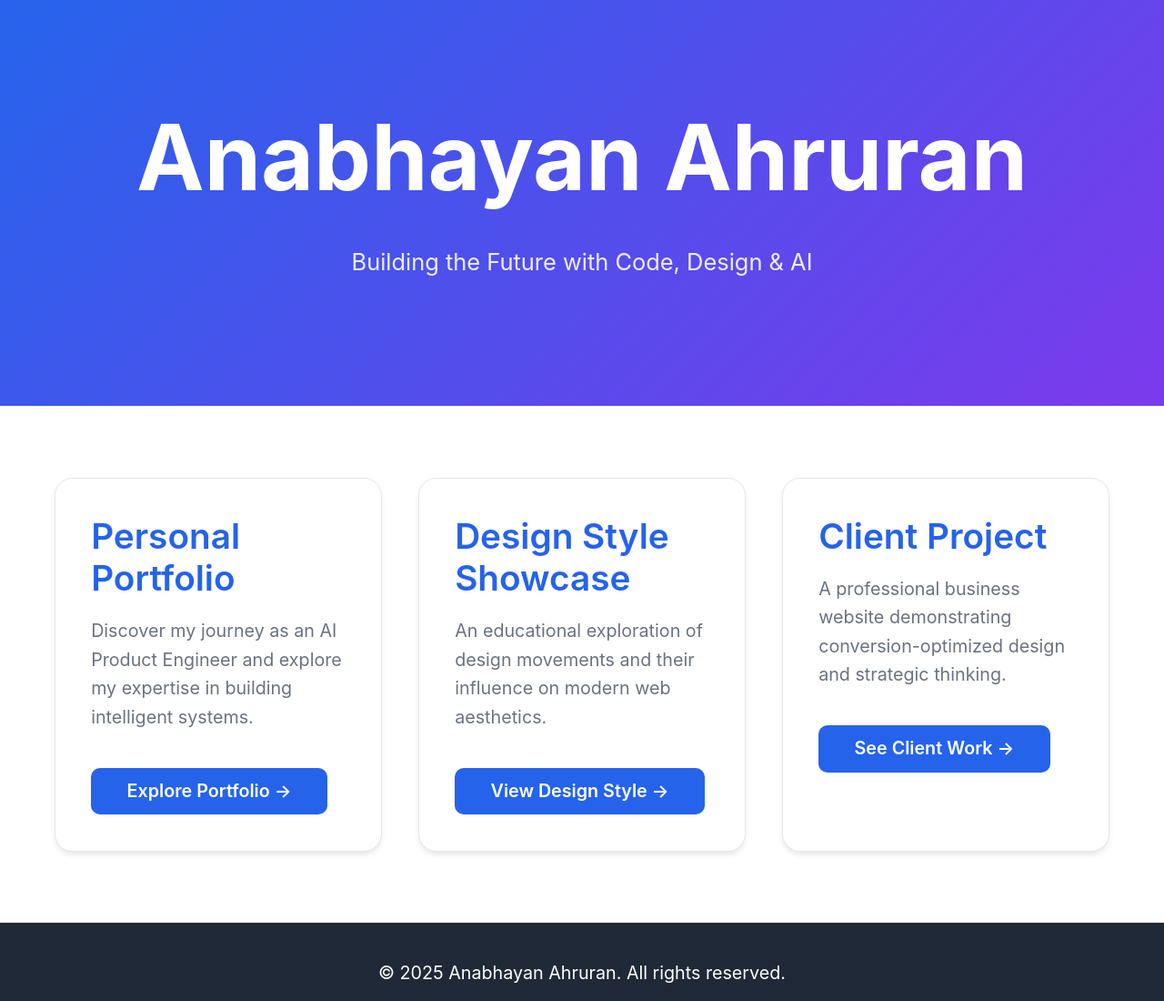
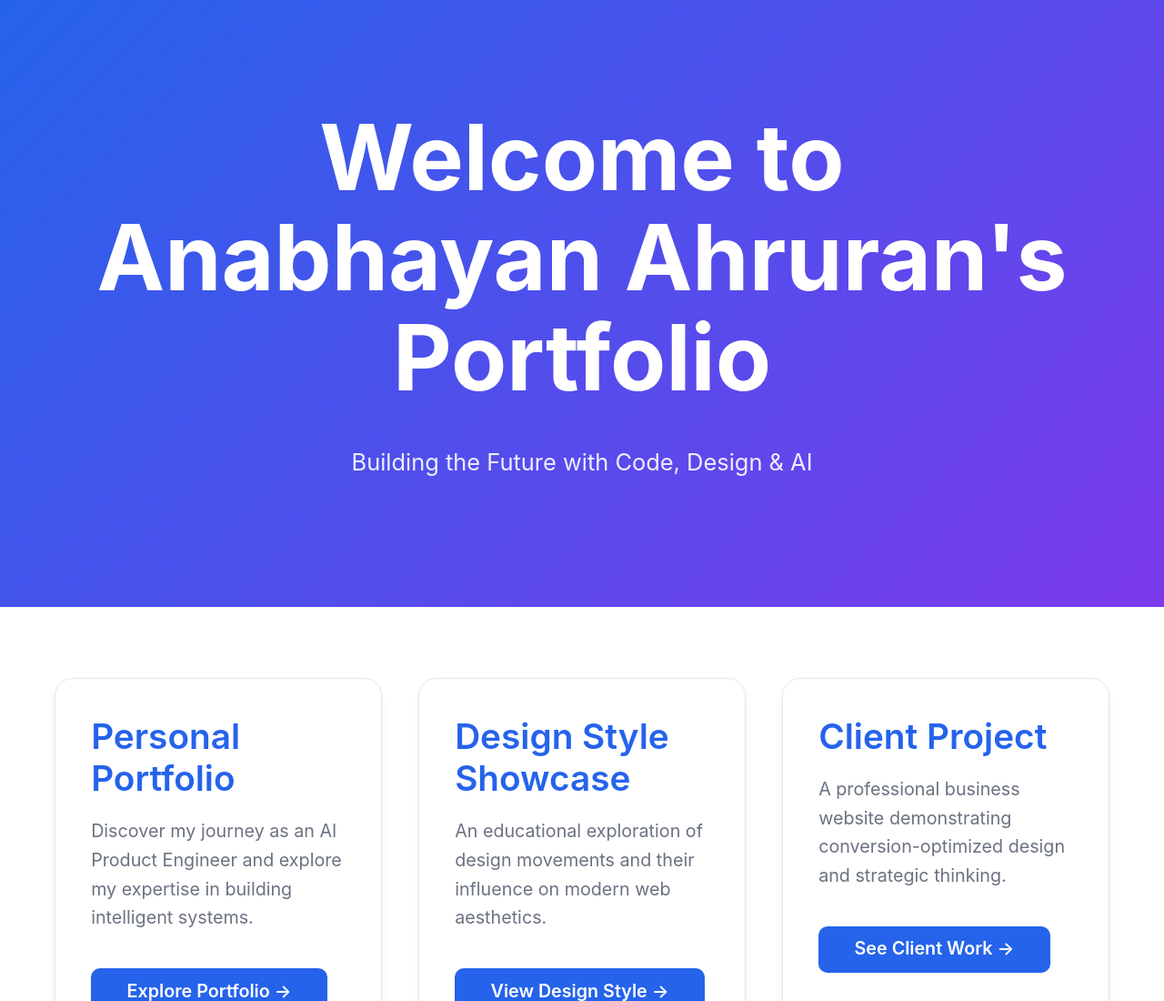
Before and after one commit to AnabhayanA/IS117-Final-Project, a website: page docs/index.html in a window 1280 px wide. Shown: the top 1100 px of the page at 91% size. Drawn offline with Linux system fonts and the light colour scheme.

Commit message:
Update landing page heading to 'Welcome to Anabhayan Ahruran's Portfolio'

```diff
--- a/docs/index.html
+++ b/docs/index.html
@@ -12,7 +12,7 @@
 <body>
     <header class="hero">
         <div class="container">
-            <h1>Anabhayan Ahruran</h1>
+            <h1>Welcome to Anabhayan Ahruran's Portfolio</h1>
             <p class="tagline">Building the Future with Code, Design & AI</p>
         </div>
     </header>
```
